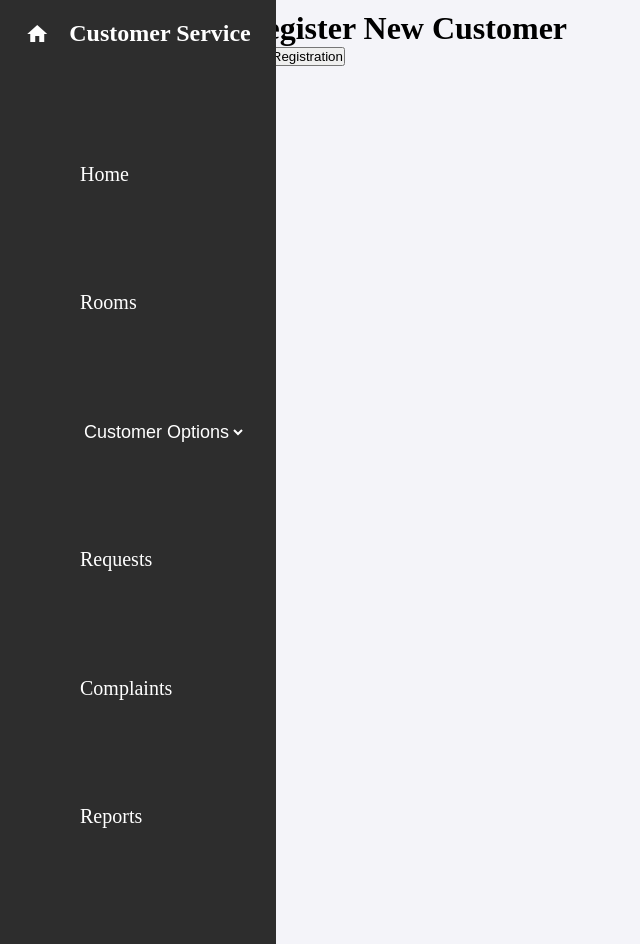
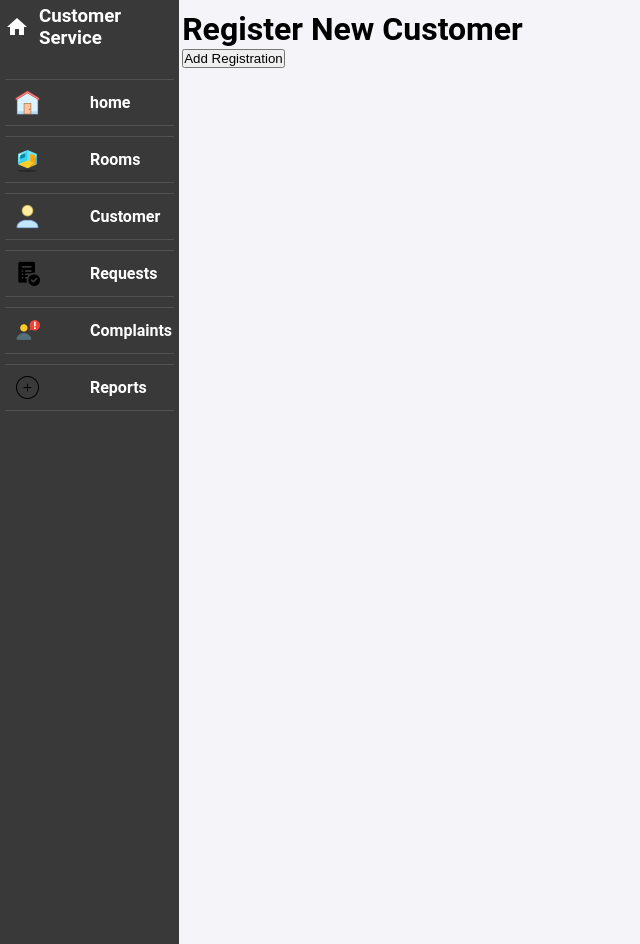
Before and after one commit to abdelrahman200-web/web-project, a Flask app: page /register-customer in a window 1280 px wide. Shown: the whole page, without its empty margins (0-640 px from the left). Run offline with Flask 3, Linux system fonts and the light colour scheme; data that the repository does not hold is empty.

Commit message:
solve some problem and modify design and implement register route

```diff
--- a/me_app/models.py
+++ b/me_app/models.py
@@ -20,7 +20,7 @@ try:
         # add new registration
         # we shold add the status in request
         #route
-        def add_registration(Id, CheckInDate, CheckOutDate, TotalAmount, PaidAmount, RemainingAmount, StayDuration, accommodation, note, customer, RoomNo, status):
+        def add_registration(Id, CheckInDate, CheckOutDate, TotalAmount, PaidAmount, RemainingAmount, StayDuration, accommodation, note, customer_ID, RoomNo, status):
             try:
                  query = '''
             INSERT INTO registration (
@@ -32,12 +32,13 @@ try:
         '''
                  pointer.execute(query, (Id, CheckInDate, CheckOutDate, TotalAmount, PaidAmount,
                                 RemainingAmount, StayDuration, accommodation, note,
-                                customer, RoomNo, status))
+                                customer_ID, RoomNo, status))
                  connection.commit()
                  return True
             except Exception as e:
               print(f"Error in add_registration: {e}")
               return False
+
         # ================================================================
         # ==========================data access for Room =================
         #route
--- a/me_app/routes.py
+++ b/me_app/routes.py
@@ -47,18 +47,18 @@ def register_customer():
     try:
         data = request.json
         result = models.add_registration(
-            Id=data['Id'],
-            CheckInDate=data['registrationDate'],
-            CheckOutDate=data['checkOutDate'],
-            TotalAmount=data['requiredAmount'],
-            PaidAmount=data['paidAmount'],
-            RemainingAmount=data['remainingAmount'],
-            StayDuration=data['duration'],
-            accommodation=data['accommodationType'],
-            note=data['roomDetails'],
-            customer=data['name'],
-            RoomNo=data['roomNumber'],
-            status='check in'
+            Id=data['Id'], #interger
+            CheckInDate=data['CheckInDate'], #date
+            CheckOutDate=data['CheckOutDate'], #date
+            TotalAmount=data['TotalAmount'], #interger
+            PaidAmount=data['PaidAmount'], #interger
+            RemainingAmount=data['RemainingAmount'], #interger
+            StayDuration=data['StayDuration'], #text
+            accommodation=data['accommodation'], # text
+            note=data['note'], #text
+            customer_ID = data['customer_ID'], #interger # make shure the ID for customer is placed in database for customer
+            RoomNo=data['RoomNo'], #interger # make shure the ID for RoomNo is placed in database for RoomNo
+            status='check in' #text
         )
         if result:
             return jsonify({"message": "Registration added successfully."}), 201
--- a/me_app/static/index.css
+++ b/me_app/static/index.css
@@ -1,87 +1,125 @@
-*{
-    padding: 0px;
-    margin: 0px;
+* {
+    padding: 0;
+    margin: 0;
     box-sizing: border-box;
 }
-:root{
-    --nav-font-size:20px;
-    --nav-color:white;
+
+:root {
+    --nav-font-size: 16px;
+    --nav-color: white;
+    --nav-bg-color: #393939;
+    --nav-border-color: #525151;
+    --hover-bg-color: #3E3E3E;
+    --main-bg-color: #f4f4f9;
 }
-body{
+
+body {
+    margin: 0;
+    padding: 0;
+    font-family: 'Roboto', sans-serif;
+    background-color: #f4f4f9;
     display: flex;
     flex-direction: row;
     width: 100%;
-    height: 100%;
-    background-color: #f4f4f9;
+    height: 100vh; /* Ensures the body fills the viewport height */
+    background-color: var(--main-bg-color);
 }
-/* class felix the element*/
-.d-flex{
+
+/* Utility Classes */
+.d-flex {
     display: flex;
 }
-/*=========================================================
-==========================style nav bar ===================*/
-main{
-    width: 20%;
-    min-width: 200px;
+
+/* Navigation Bar Styles */
+main {
+    width: 14%; /* Consider changing to a responsive unit */
 }
-nav{
+
+nav {
+    width: 14%;
     position: fixed;
- height: 100vh;
- flex-direction: column;
- align-items: center;
- padding: 20px;
- background-color: #2D2D2D;
+    display: flex;
+    flex-direction: column;
+    align-items: center;
+    padding: 5px;
+    background-color: var(--nav-bg-color);
+    gap: 30px;
 }
-.main-of-nav{
+
+.main-of-nav {
     color: var(--nav-color);
-    gap: 20px;
+    display: flex;
     align-items: center;
-     margin-bottom: 20px; margin-bottom: 20px;
+    gap: 10px;
 }
-ul{
+
+ul {
     width: 100%;
     height: 100vh;
     color: var(--nav-color);
     font-size: var(--nav-font-size);
     list-style: none;
+    display: flex;
     flex-direction: column;
-    justify-content: space-evenly;
     text-indent: 50px;
+    gap: 10px;
+    padding: 0;
+    margin: 0;
 }
-ul a{
+
+ul a {
+    width: 100%;
     color: var(--nav-color);
     text-decoration: none;
+    display: block;
 }
 
-li{
+.list-of-nav img {
+    width: 25px;
+    height: 25px;
+}
+
+.list-of-nav {
+    border-bottom: 1px solid var(--nav-border-color);
+    border-top: 1px solid var(--nav-border-color);
+    padding: 10px;
+    display: flex;
+    align-items: center;
+}
+
+li {
+    font-weight: bold;
     font-size: var(--nav-font-size);
-    padding: 10px;
-    border-radius: 5px;
     cursor: pointer;
 }
-ul li:hover{
-    background: #3E3E3E;
+
+ul .list-of-nav:hover {
+    background-color: var(--hover-bg-color);
 }
-/*=========================================================
-=============================================*/
-.content-anthore-page{
+
+/* Content Area */
+.content-anthore-page {
     padding: 10px;
-    width:90%;
+    width: 90%; /* Consider adjusting for better responsiveness */
+}
 
+/* Responsive Design */
+@media (max-width: 768px) {
+    nav {
+        width: 100%; /* Full width for smaller screens */
+        position: static;
+        flex-direction: row;
+        justify-content: space-between;
+    }
+
+    ul {
+        flex-direction: row;
+        height: auto;
+        text-indent: 0;
+    }
+
+    .content-anthore-page {
+        margin-left: 0;
+        width: 100%;
+    }
 }
-/*=========================================================
-============================Customer options=============================*/
-.dropdown {
-    font-size: 18px;
-    border: none;
-    border-radius: 5px;
-    cursor: pointer;
-    background:none;
-    color: var(--nav-color);
-
-}
-.dropdown:focus{
-    color: black;
-}
-/*=========================================================
-============================Customer=============================*/
--- a/me_app/templates/index.html
+++ b/me_app/templates/index.html
@@ -8,30 +8,36 @@
     <link rel="stylesheet" href="https://fonts.googleapis.com/icon?family=Material+Icons">
     <link rel="icon" href="../static/icons/Home.png">
     <link rel="stylesheet" href="../static/index.css">
-    {% endblock %}
+    {% endblock%}
 </head>
 <body>
     <main class="d-flex">
         <nav class="d-flex">
             <div class="main-of-nav d-flex">
                 <i class="material-icons">home</i>
-                <h2>Customer Service</h2>
+                <h3>Customer Service</h3>
             </div>
             <ul class="d-flex">
-                <li id="Home"><a href="#">Home</a></li>
-                <li id="Rooms"><a href="#">Rooms</a></li>
-                <li>
-                    <select name="" id="Customer" class="dropdown">
-                        <option disabled selected>Customer Options</option>
-                        <option value="registration">Registration</option>
-                        <option value="registration-all">Registration All</option>
-                        <option value="Check-out">Check Out</option>
-                        <option value="Check-out-all">Check Out All</option>
-                    </select>
-                </li>
-                <li id="Requests"><a href="#">Requests</a></li>
-                <li id="Complaints"><a href="#">Complaints</a></li>
-                <li id="Reports"><a href="#">Reports</a></li>
+               <div class="list-of-nav d-flex">
+                <img src="../static/icons/Home.png" alt="">
+                 <li id="Home"><a href="#">home</a></li></div>
+               <div class="list-of-nav d-flex">
+                <img src="../static/icons/Room.png" alt="">
+                 <li id="Home"><a href="#">Rooms
+                </a></li></div>
+               <div class="list-of-nav d-flex">
+                <img src="../static/icons/Customer.png" alt="">
+                 <li id="Home"><a href="#">Customer
+                </a></li></div>
+               <div class="list-of-nav d-flex">
+                <img src="../static/icons/Order Completed.png" alt="">
+                 <li id="Home"><a href="#">Requests</a></li></div>
+               <div class="list-of-nav d-flex">
+                <img src="../static/icons/Complaint.png" alt="">
+                 <li id="Home"><a href="#">Complaints</a></li></div>
+               <div class="list-of-nav d-flex">
+                <img src="../static/icons/Add.png" alt="">
+                 <li id="Home"><a href="#">Reports</a></li></div>
             </ul>
         </nav>
     </main>
--- a/me_app/templates/pages/Registration-costomer.html
+++ b/me_app/templates/pages/Registration-costomer.html
@@ -5,7 +5,6 @@ Register Customer
 {% endblock %}
 
 {% block content %}
-<link rel="stylesheet" href="../../static/register.css">
 <link rel="stylesheet" href="https://fonts.googleapis.com/icon?family=Material+Icons">
 <link rel="icon" href="../static/icons/Home.png">
 
@@ -65,40 +53,35 @@ Register Customer
         document.getElementById("toggleFormBtn").textContent = "Add Registration";
     }
 });
-
-document.getElementById("submitBtn").addEventListener("click", function() {
-    // Collect form data
-    const formData = {
+//================================================================================================
+function add_register(){
+    // collect form data
+    const dataf = {
         Id: document.getElementById('Id').value,
-        registrationDate: document.getElementById('registrationDate').value,
-        checkOutDate: document.getElementById('checkOutDate').value,
-        requiredAmount: document.getElementById('requiredAmount').value,
-        paidAmount: document.getElementById('paidAmount').value,
-        remainingAmount: document.getElementById('remainingAmount').value,
-        duration: document.getElementById('duration').value,
-        accommodationType: document.getElementById('accommodationType').value,
-        roomDetails: document.getElementById('roomDetails').value,
-        name: document.getElementById('name').value,
-        roomNumber: document.getElementById('roomNumber').value
+        CheckInDate: document.getElementById('CheckInDate').value,
+        CheckOutDate: document.getElementById('CheckOutDate').value,
+        TotalAmount: document.getElementById('TotalAmount').value,
+        PaidAmount: document.getElementById('PaidAmount').value,
+        RemainingAmount: document.getElementById('RemainingAmount').value,
+        StayDuration: document.getElementById('StayDuration').value,
+        accommodation: document.getElementById('accommodation').value,
+        note: document.getElementById('note').value,
+        customer_ID: document.getElementById('customer_ID').value,
+        RoomNo: document.getElementById('RoomNo').value
     };
-
-    // Validate required fields
-    if (formData.Id && formData.registrationDate && formData.checkOutDate && formData.requiredAmount && formData.paidAmount) {
-        // Send data to backend via POST request
+    //================================================================================================
+    // Send the data to the server
         fetch('/register', {
             method: 'POST',
             headers: {
                 'Content-Type': 'application/json'
             },
-            body: JSON.stringify(formData)
+            body: JSON.stringify(dataf)
         })
         .then(response => response.json())
         .then(data => {
             if (data.message === 'Registration added successfully') {
                 alert("Registration added successfully!");
-                document.getElementById("registrationForm").reset(); // Reset form after submission
-                document.getElementById("registrationForm").style.display = "none"; // Hide the form
-                document.getElementById("toggleFormBtn").textContent = "Add Registration"; // Reset button text
             } else if (data.error) {
                 alert("Error: " + data.message);
             }
@@ -107,47 +90,47 @@ document.getElementById("submitBtn").addEventListener("click", function() {
             console.error('Error:', error);
             alert("An error occurred while adding the registration.");
         });
-    } else {
-        alert("Please fill out all required fields.");
-    }
-});
 
+}
+//================================================================================================
+document.getElementById("registerBtn").addEventListener("click", add_register);
+//================================================================================================
 // Function to load registrations (this can be called after adding a registration)
-function loadRegistrations() {
-    fetch('/registrationAll')
-        .then(response => response.json())
-        .then(registrations => {
-            const tableBody = document.querySelector("#registrationTableBody tbody");
-            tableBody.innerHTML = ""; // Clear any existing rows
+// function loadRegistrations() {
+//     fetch('/registrationAll')
+//         .then(response => response.json())
+//         .then(registrations => {
+//             const tableBody = document.querySelector("#registrationTableBody tbody");
+//             tableBody.innerHTML = ""; // Clear any existing rows
 
-            registrations.forEach(registration => {
-                const row = document.createElement("tr");
+//             registrations.forEach(registration => {
+//                 const row = document.createElement("tr");
 
-                row.innerHTML = `
-                    <td>${registration.CustomerName}</td>
-                    <td>${registration.RoomNo}</td>
-                    <td>${registration.CheckInDate}</td>
-                    <td>${registration.CheckOutDate}</td>
-                    <td>${registration.TotalAmount}</td>
-                    <td>${registration.PaidAmount}</td>
-                    <td>${registration.RemainingAmount}</td>
-                    <td>${registration.Status}</td>
-                    <td>
-                        <button class="delete-btn" data-id="${registration.Id}">Delete</button>
-                    </td>
-                `;
+//                 row.innerHTML = `
+//                     <td>${registration.CustomerName}</td>
+//                     <td>${registration.RoomNo}</td>
+//                     <td>${registration.CheckInDate}</td>
+//                     <td>${registration.CheckOutDate}</td>
+//                     <td>${registration.TotalAmount}</td>
+//                     <td>${registration.PaidAmount}</td>
+//                     <td>${registration.RemainingAmount}</td>
+//                     <td>${registration.Status}</td>
+//                     <td>
+//                         <button class="delete-btn" data-id="${registration.Id}">Delete</button>
+//                     </td>
+//                 `;
 
-                tableBody.appendChild(row);
-            });
-        })
-        .catch(error => {
-            console.error('Error:', error);
-            alert("An error occurred while loading registrations.");
-        });
-}
+//                 tableBody.appendChild(row);
+//             });
+//         })
+//         .catch(error => {
+//             console.error('Error:', error);
+//             alert("An error occurred while loading registrations.");
+//         });
+// }
 
 // Call loadRegistrations() when the page loads
-window.onload = loadRegistrations;
+// window.onload = loadRegistrations;
 
 </script>
 {% endblock %}
```
Also changed, not shown: other parts of me_app/templates/pages/Registration-costomer.html (+24 -35 lines), me_app/static/style-dashboard.css (+8 -0 lines).
